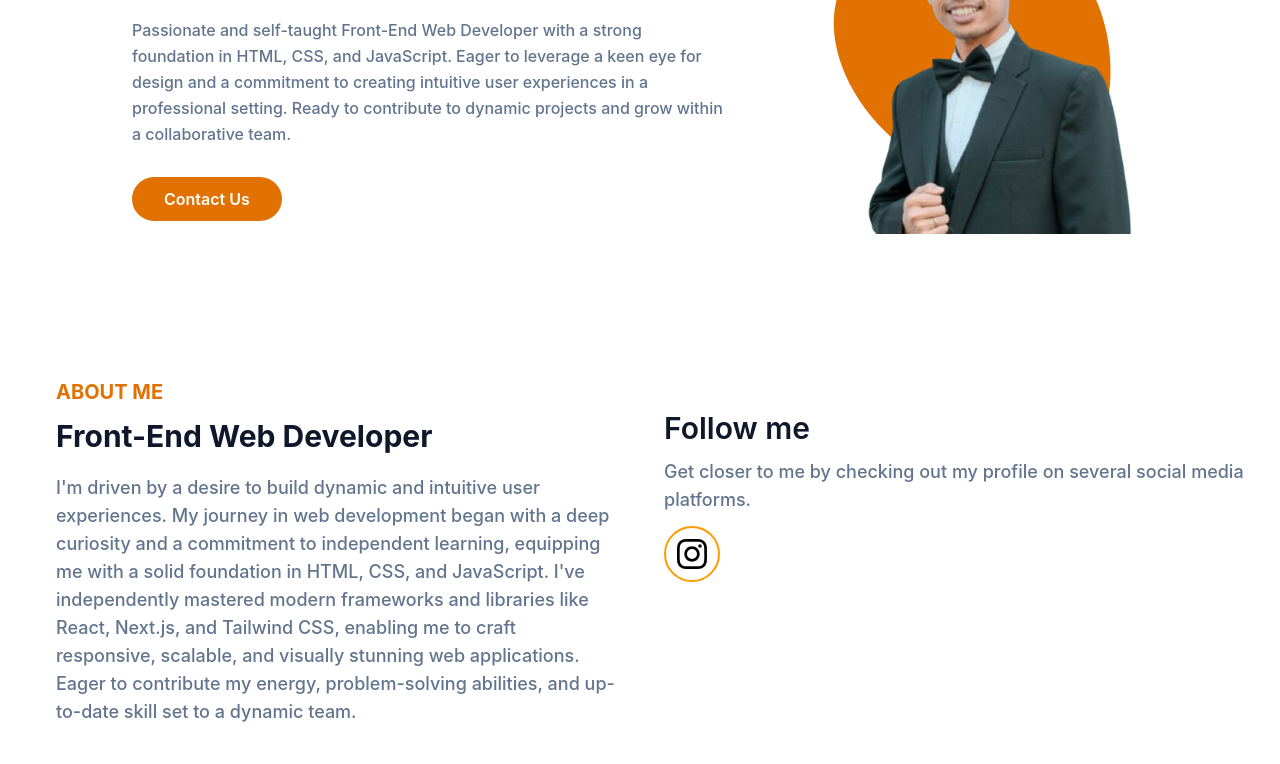
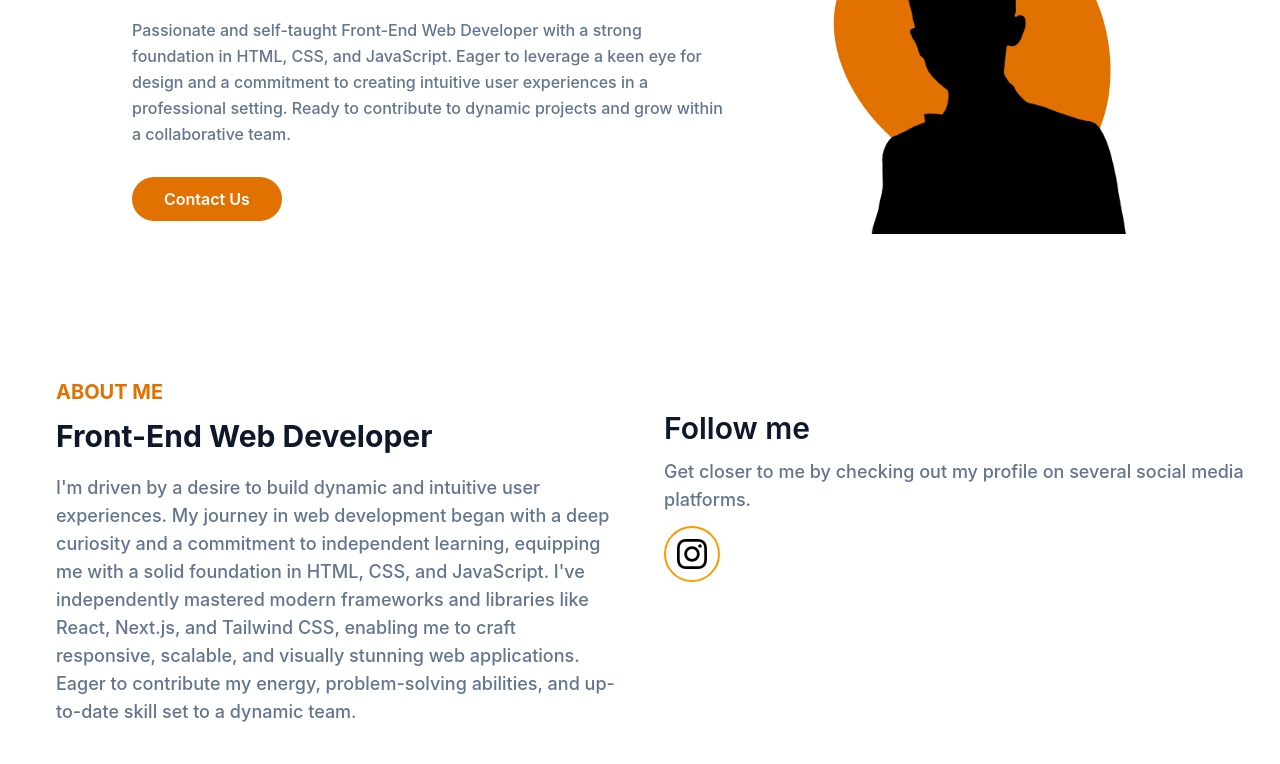
Before and after one commit to WiroCode/web-portfolio, a website: page index.html in a window 1280 px wide. Shown: the part 294-1058 px from the top of the page. Drawn offline with Linux system fonts and the light colour scheme.

Commit message:
Update index.html

```diff
--- a/index.html
+++ b/index.html
@@ -112,7 +112,7 @@
           <div class="self-center">
             <div class="relative h-96 w-96 mt-10 lg:mt-0">
               <img
-                src="./src/image1.png"
+                src="./src/siluet.png"
                 alt="Adi"
                 class="max-w-full mx-auto"
               />
```
